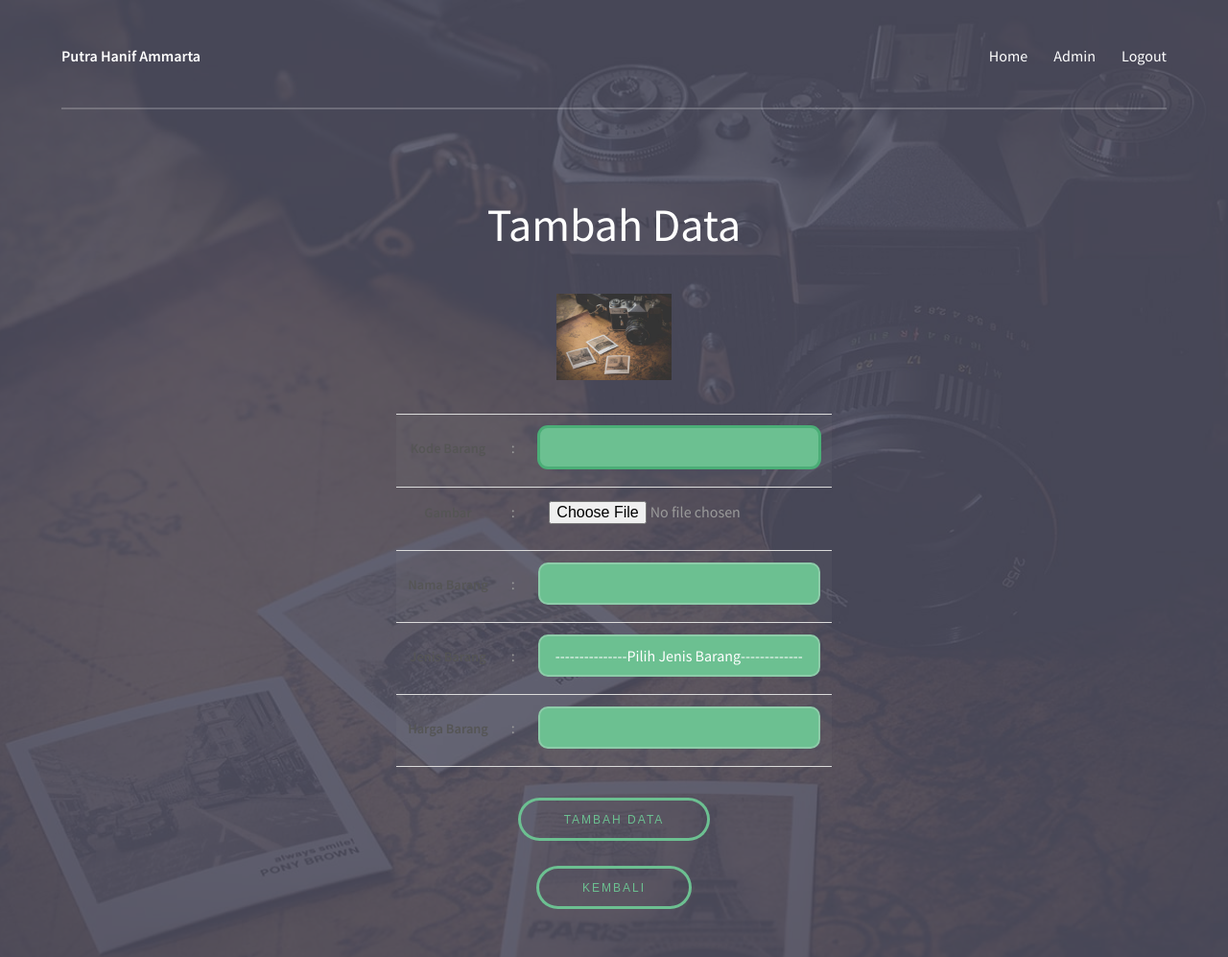
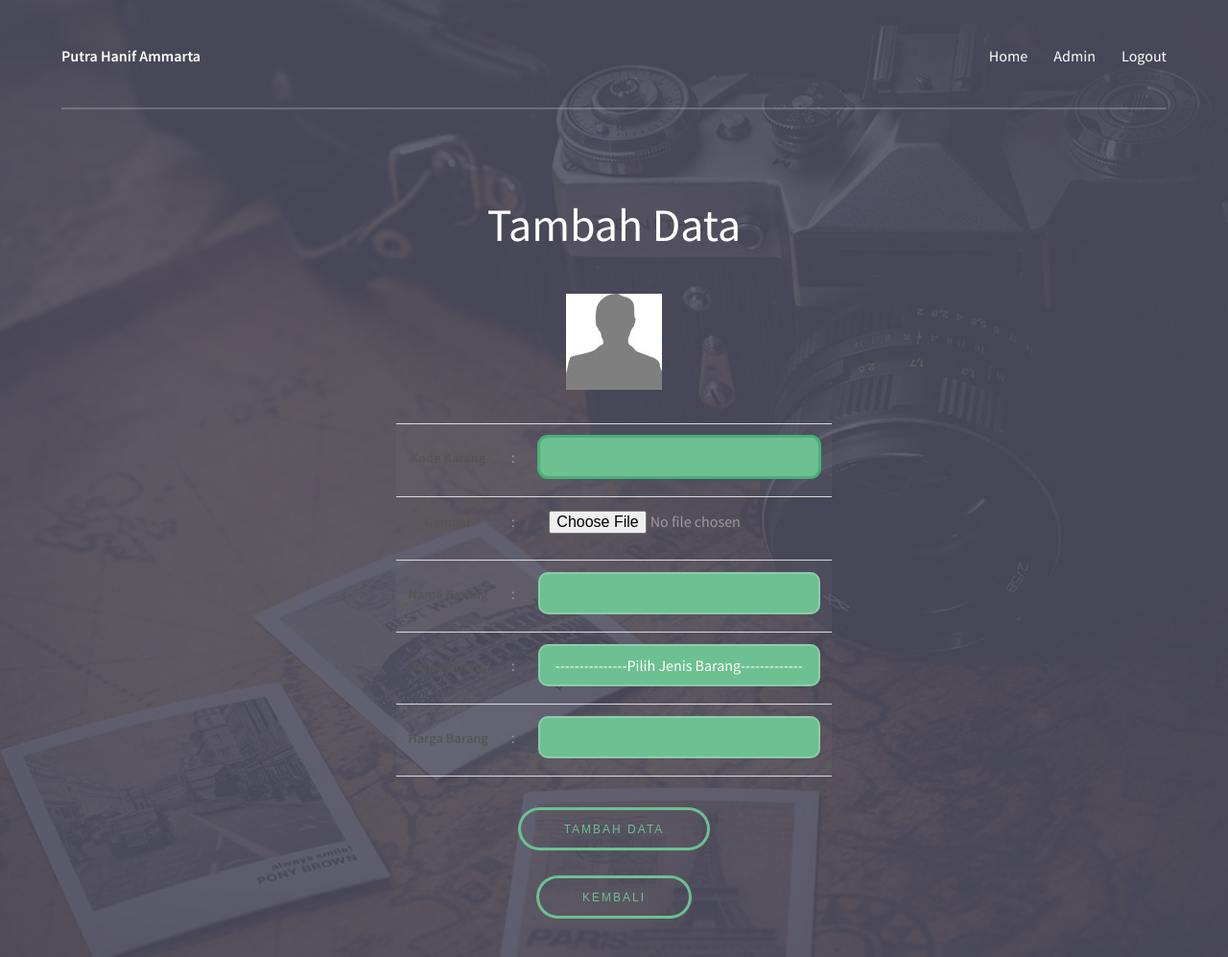
Before and after one commit to Hanif437/pw2020_193040001, a PHP site: page /tubes/php/tambah.php in a window 1280 px wide. Shown: the top 997 px of the page at 96% size. Run offline with PHP 8.4, Linux system fonts and the light colour scheme; a user stored in the database is signed in.

Commit message:
Update tambah.php

```diff
--- a/tubes/php/tambah.php
+++ b/tubes/php/tambah.php
@@ -72,7 +72,7 @@ if (isset($_POST['tambah'])) {
                 </td>
                 <td>:</td>
                 <td><input type="file" name="foto" id="foto" class="foto" onchange="previewImage()"></td>
-                <p><img src="../assets/img/banner.jpg" width="120" style="display: inline-block" class="img-preview"></p>
+                <p><img src="../assets/img/nophoto.jpg" width="100" style="display: inline-block" class="img-preview"></p>
               </tr>
               <tr>
                 <td>
```
